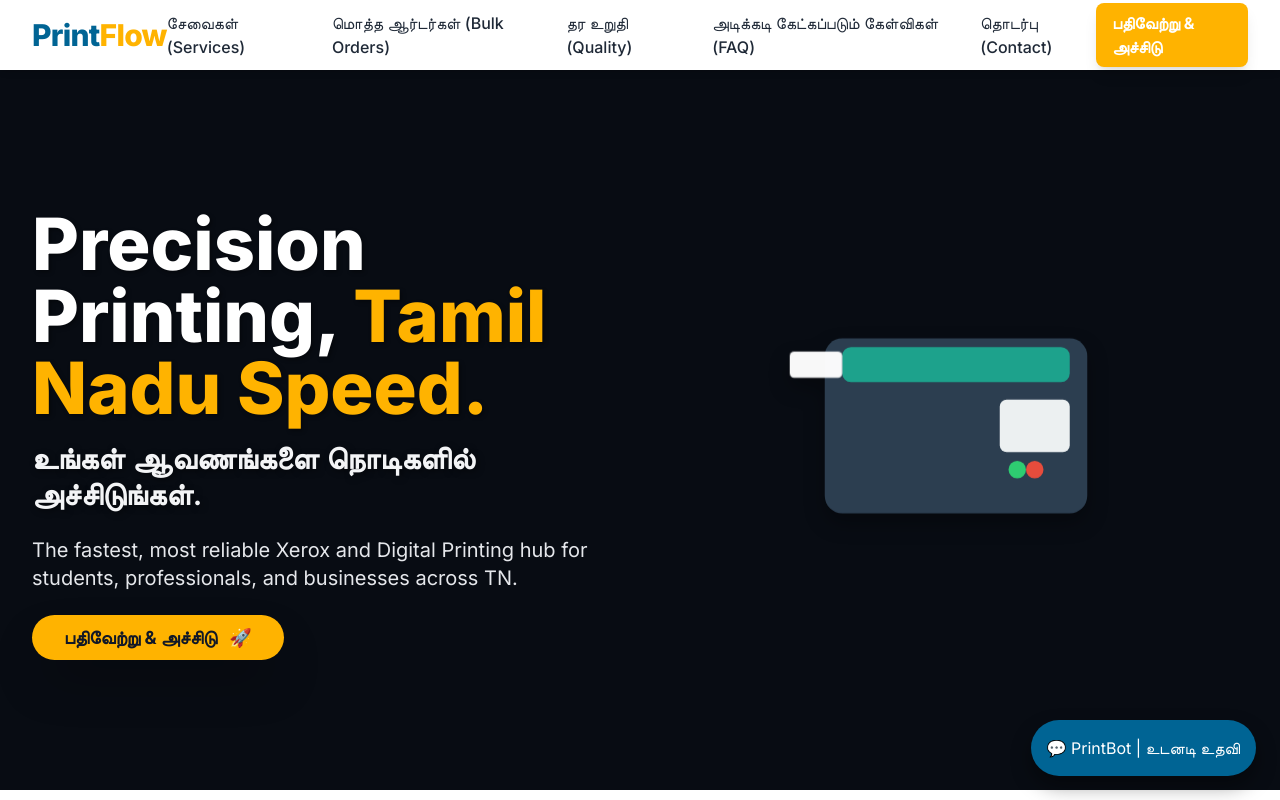
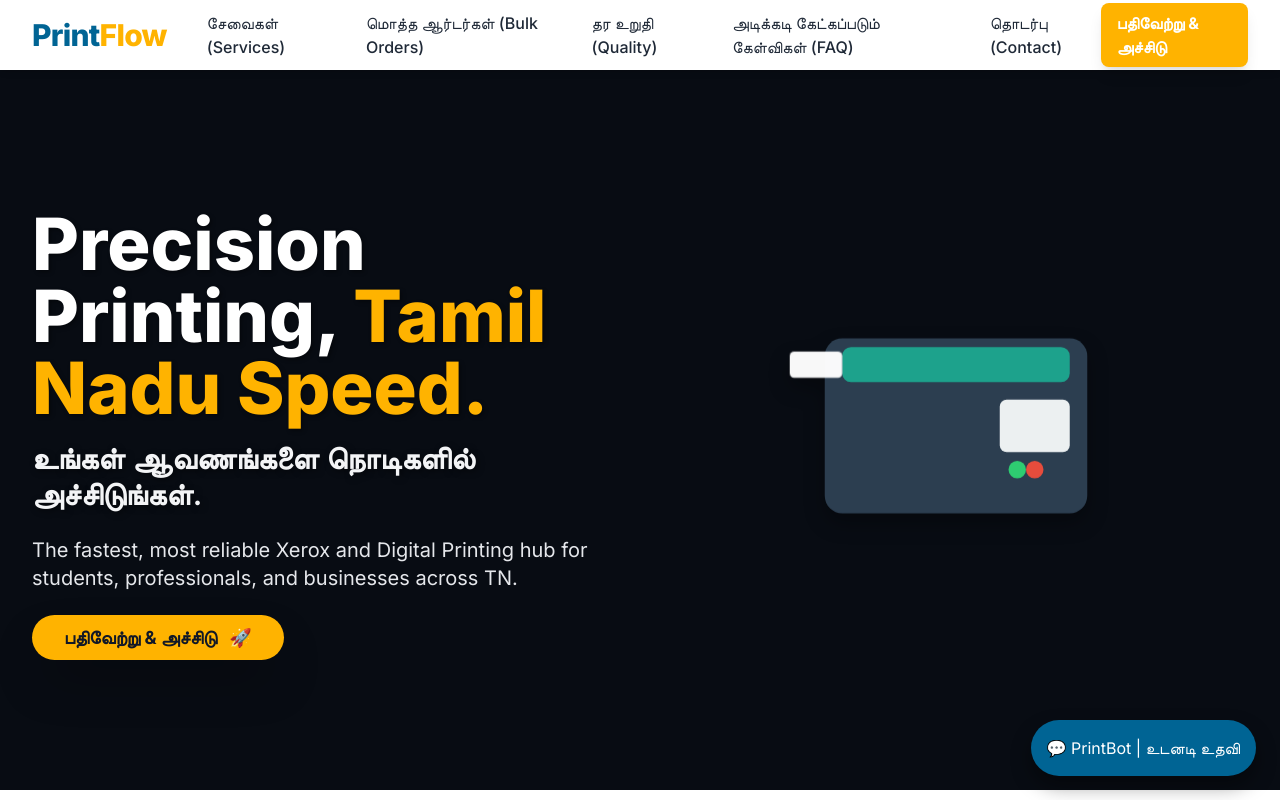
Before and after one commit to dveininnovationsprojects-cpu/xerox, a plain HTML site: page index.html in a window 1280 px wide. Shown: the top 800 px of the page. Drawn offline with nearby package versions, Linux system fonts and the light colour scheme.

Commit message:
Update index.html

```diff
--- a/index.html
+++ b/index.html
@@ -730,7 +730,7 @@
     <header class="sticky top-0 z-50 shadow-md bg-white">
         <nav class="max-w-7xl mx-auto px-4 sm:px-6 lg:px-8 py-4 flex justify-between items-center" style="height: var(--header-height);">
             <a href="#home" class="text-3xl font-weight-extrabold text-primary tracking-tight">
-                Print<span class="text-accent">Flow</span>
+                Print<span class="text-accent" style="margin-right: 40px;">Flow</span>
             </a>
             <!-- Desktop Menu -->
             <div class="hidden md:flex space-x-8 font-medium">
@@ -1683,4 +1683,5 @@
 
     </script>
 </body>
+
 </html>
```
